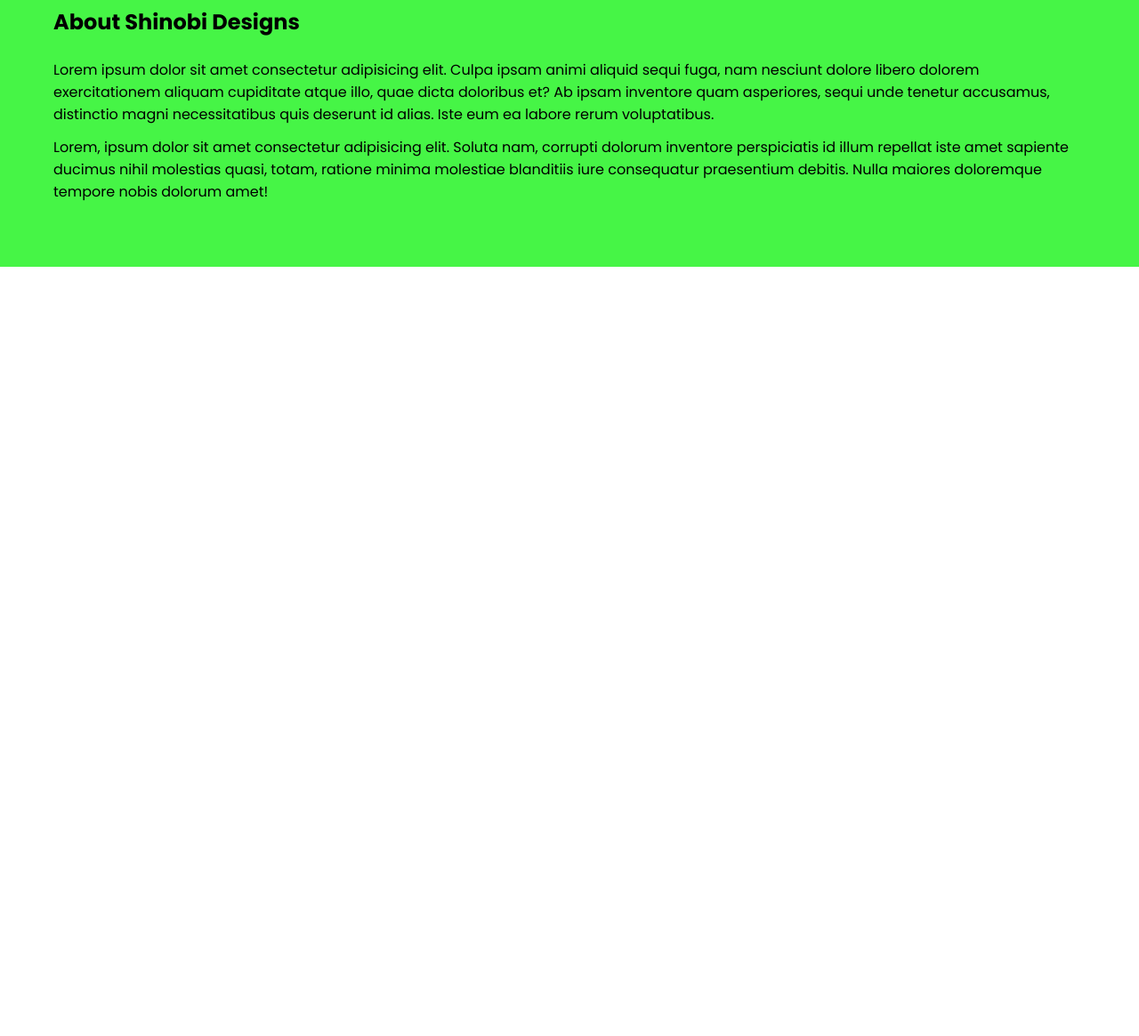
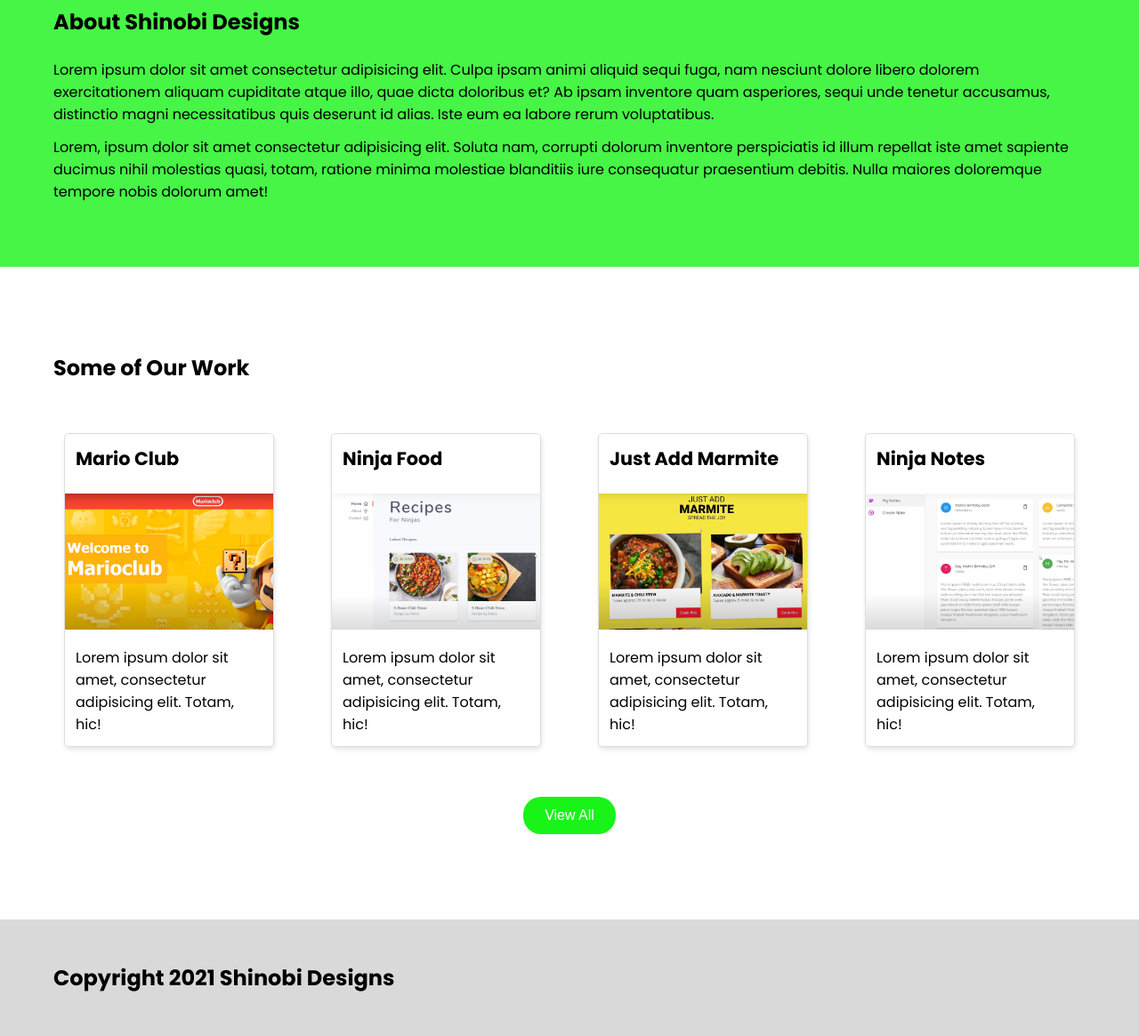
Before and after one commit to LazanIT/Sass-learning, a website: page homepage.html in a window 1280 px wide. Shown: the part 694-1859 px from the top of the page at 89% size. Before the commit the page ends 994 px from the top, so only its background shows below. Drawn offline with Linux system fonts and the light colour scheme.

Commit message:
Footer section

```diff
--- a/css/index.css
+++ b/css/index.css
@@ -2976,7 +2976,7 @@
   margin: 0.75rem;
 }
 .card .card-title {
-  font-size: 1.5rem;
+  font-size: 1.3rem;
   padding-bottom: 0.75rem;
   font-weight: bold;
 }
@@ -3548,7 +3548,34 @@
   background-color: light-cimp(white);
 }
 
-.navbar .container, .navbar-white .container, .navbar-black .container, .navbar-gray .container, .navbar-purple .container, .navbar-orange .container, .navbar-green .container, .navbar-yellow .container, .navbar-red .container, .navbar-blue .container, .navbar-info .container, .navbar-error .container, .navbar-secondary .container, .navbar-primary .container, .navbar, .navbar-white, .navbar-black, .navbar-gray, .navbar-purple, .navbar-orange, .navbar-green, .navbar-yellow, .navbar-red, .navbar-blue, .navbar-info, .navbar-error, .navbar-secondary, .navbar-primary {
+.navbar .container,
+.navbar-white .container,
+.navbar-black .container,
+.navbar-gray .container,
+.navbar-purple .container,
+.navbar-orange .container,
+.navbar-green .container,
+.navbar-yellow .container,
+.navbar-red .container,
+.navbar-blue .container,
+.navbar-info .container,
+.navbar-error .container,
+.navbar-secondary .container,
+.navbar-primary .container,
+.navbar,
+.navbar-white,
+.navbar-black,
+.navbar-gray,
+.navbar-purple,
+.navbar-orange,
+.navbar-green,
+.navbar-yellow,
+.navbar-red,
+.navbar-blue,
+.navbar-info,
+.navbar-error,
+.navbar-secondary,
+.navbar-primary {
   width: 100%;
   display: flex;
   align-items: center;
@@ -3556,11 +3583,37 @@
   box-sizing: border-box;
 }
 
-.navbar, .navbar-white, .navbar-black, .navbar-gray, .navbar-purple, .navbar-orange, .navbar-green, .navbar-yellow, .navbar-red, .navbar-blue, .navbar-info, .navbar-error, .navbar-secondary, .navbar-primary {
+.navbar,
+.navbar-white,
+.navbar-black,
+.navbar-gray,
+.navbar-purple,
+.navbar-orange,
+.navbar-green,
+.navbar-yellow,
+.navbar-red,
+.navbar-blue,
+.navbar-info,
+.navbar-error,
+.navbar-secondary,
+.navbar-primary {
   padding: 0.75rem 1.5rem;
   box-shadow: 1px 3px 5px rgba(0, 0, 0, 0.1);
 }
-.navbar .site-title, .navbar-white .site-title, .navbar-black .site-title, .navbar-gray .site-title, .navbar-purple .site-title, .navbar-orange .site-title, .navbar-green .site-title, .navbar-yellow .site-title, .navbar-red .site-title, .navbar-blue .site-title, .navbar-info .site-title, .navbar-error .site-title, .navbar-secondary .site-title, .navbar-primary .site-title {
+.navbar .site-title,
+.navbar-white .site-title,
+.navbar-black .site-title,
+.navbar-gray .site-title,
+.navbar-purple .site-title,
+.navbar-orange .site-title,
+.navbar-green .site-title,
+.navbar-yellow .site-title,
+.navbar-red .site-title,
+.navbar-blue .site-title,
+.navbar-info .site-title,
+.navbar-error .site-title,
+.navbar-secondary .site-title,
+.navbar-primary .site-title {
   font-size: 1.5rem;
 }
 .navbar-primary {
--- a/homepage.html
+++ b/homepage.html
@@ -66,7 +66,63 @@
       </div>
     </section>
     <!-- Work section -->
+    <section id="work" class="mt-5">
+      <div class="container">
+        <h2 class="mb-2">Some of Our Work</h2>
+        <div class="row gap-2">
+          <div class="col-12-xs col-6-md col-3-lg">
+            <div class="card p-0">
+              <h3 class="card-title m-1">Mario Club</h3>
+              <img src="/img/mario.png" alt="" />
+              <p class="m-1">
+                Lorem ipsum dolor sit amet, consectetur adipisicing elit. Totam,
+                hic!
+              </p>
+            </div>
+          </div>
+          <div class="col-12-xs col-6-md col-3-lg">
+            <div class="card p-0">
+              <h3 class="card-title m-1">Ninja Food</h3>
+              <img src="/img/food.png" alt="" />
+              <p class="m-1">
+                Lorem ipsum dolor sit amet, consectetur adipisicing elit. Totam,
+                hic!
+              </p>
+            </div>
+          </div>
+          <div class="col-12-xs col-6-md col-3-lg">
+            <div class="card p-0">
+              <h3 class="card-title m-1">Just Add Marmite</h3>
+              <img src="/img/marmite.png" alt="" />
+              <p class="m-1">
+                Lorem ipsum dolor sit amet, consectetur adipisicing elit. Totam,
+                hic!
+              </p>
+            </div>
+          </div>
+          <div class="col-12-xs col-6-md col-3-lg">
+            <div class="card p-0">
+              <h3 class="card-title m-1">Ninja Notes</h3>
+              <img src="/img/notes.png" alt="" />
+              <p class="m-1">
+                Lorem ipsum dolor sit amet, consectetur adipisicing elit. Totam,
+                hic!
+              </p>
+            </div>
+          </div>
+        </div>
+        <div class="row justify-center mt-2">
+          <button class="btn-secondary text-white font-md">View All</button>
+        </div>
+      </div>
+    </section>
 
     <!-- Footer -->
+
+    <footer class="bg-gray-light-7 pt-3 pb-3 mt-5">
+      <div class="container justify-center">
+        <h2 class="justify-center">Copyright 2021 Shinobi Designs</h2>
+      </div>
+    </footer>
   </body>
 </html>
```
